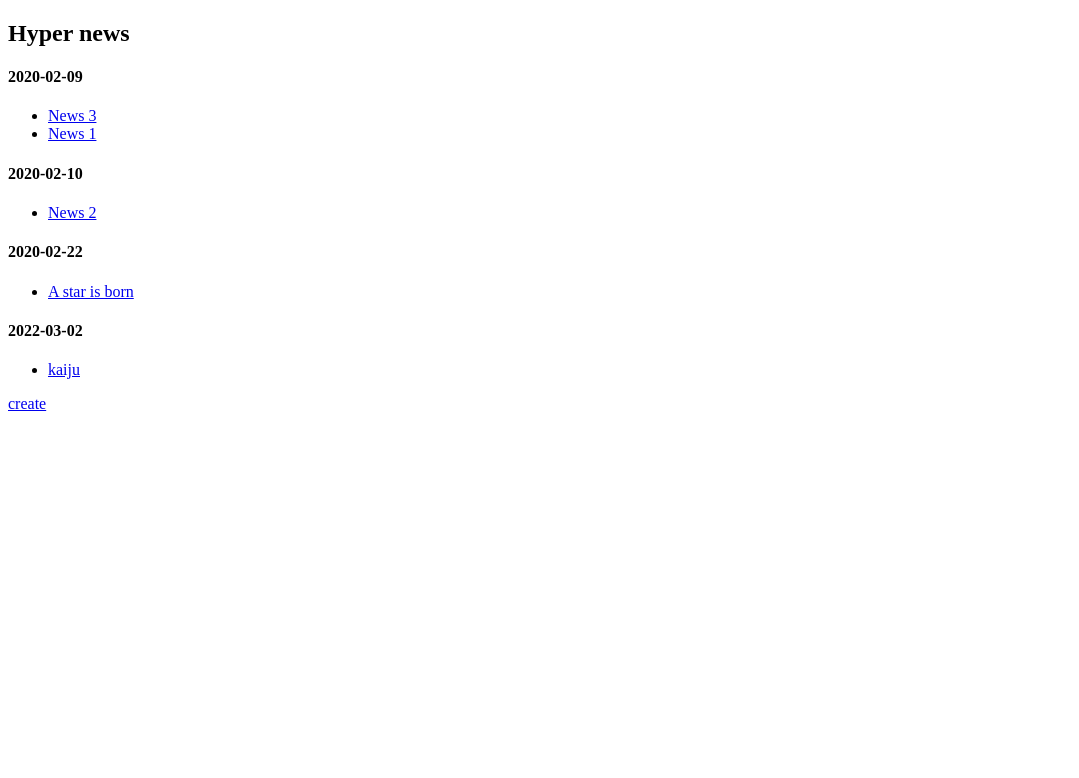
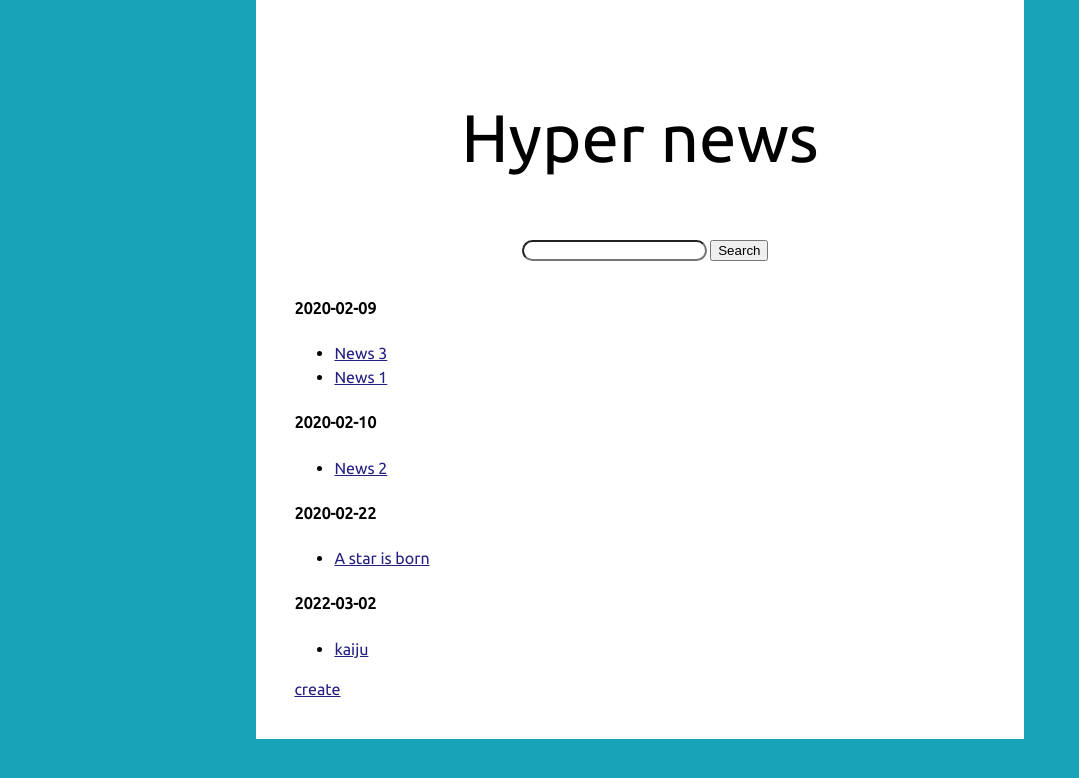
Before and after one commit to klilax/HyperNews-Django, a Django app: page /news/ in a window 1280 px wide. Shown: the top 778 px of the page, without its empty margins (0-1079 px from the left). Run offline with Django 4.2, Linux system fonts and the light colour scheme.

Commit message:
static data added

```diff
--- a/hypernews/hypernews/settings.py
+++ b/hypernews/hypernews/settings.py
@@ -119,6 +119,7 @@ USE_TZ = True
 # https://docs.djangoproject.com/en/4.0/howto/static-files/
 
 STATIC_URL = 'static/'
+STATICFILES_DIRS = [os.path.join(BASE_DIR, "static")]
 
 # Default primary key field type
 # https://docs.djangoproject.com/en/4.0/ref/settings/#default-auto-field
--- /dev/null
+++ b/hypernews/news/static/css/base.css
@@ -0,0 +1,34 @@
+@import url('https://fonts.googleapis.com/css2?family=Ubuntu&display=swap');
+
+html {
+	background: #17a2b8;
+}
+
+body {
+	margin: 0% 20%;
+	padding: 3%;
+	background: #ffffff;
+	line-height: 1.5;
+    font-family: Ubuntu, sans-serif;
+}
+
+h2 {
+	text-align: center;
+    font-size: 4.2rem;
+    line-height: 1.3;
+    font-weight: 400;
+}
+
+form {
+	text-align: center;
+	margin-bottom: 5%;
+}
+
+input {
+	border-radius: 50px;
+	margin-left: 10px;
+}
+
+a {
+	color: #242080;
+}
--- a/hypernews/news/templates/news.html
+++ b/hypernews/news/templates/news.html
@@ -3,6 +3,8 @@
 <head>
     <meta charset="UTF-8">
     <title>News</title>
+    {% load static %}
+    <link rel="stylesheet" href="{% static 'css/base.css' %}">
 </head>
 <body>
    <h2>{{ news.title }}</h2>
--- a/hypernews/news/templates/newsLinks.html
+++ b/hypernews/news/templates/newsLinks.html
@@ -3,10 +3,16 @@
 <head>
     <meta charset="UTF-8">
     <title>Title</title>
+    {% load static %}
+    <link rel="stylesheet" href="{% static 'css/base.css' %}">
 </head>
 <body>
 
     <h2>Hyper news</h2>
+    <form action="/news/" method="get">
+        <input type="text" name="q">
+        <button type="submit">Search</button>
+    </form>
     {% for key, value in news_list.items %}
         <h4>{{ key }}</h4>
         <ul>
--- a/hypernews/news/templates/postNews.html
+++ b/hypernews/news/templates/postNews.html
@@ -3,6 +3,8 @@
 <head>
     <meta charset="UTF-8">
     <title>Title</title>
+    {% load static %}
+    <link rel="stylesheet" href="{% static 'css/base.css' %}">
 </head>
 <body>
     <form action="/news/create/" method="post">{% csrf_token %}
```
